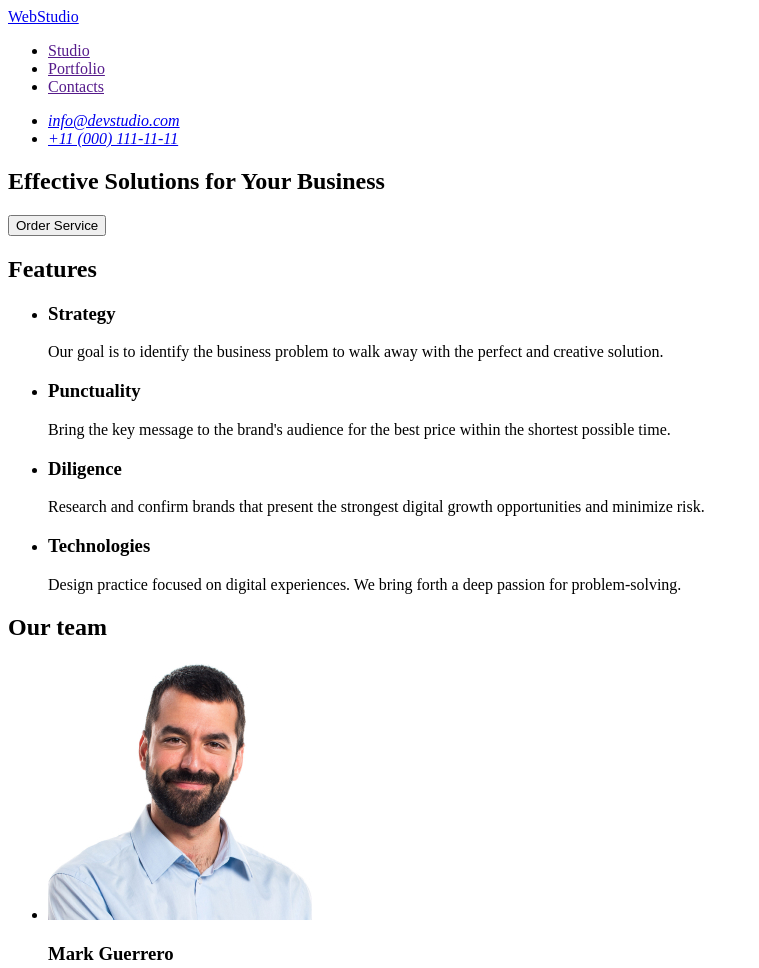
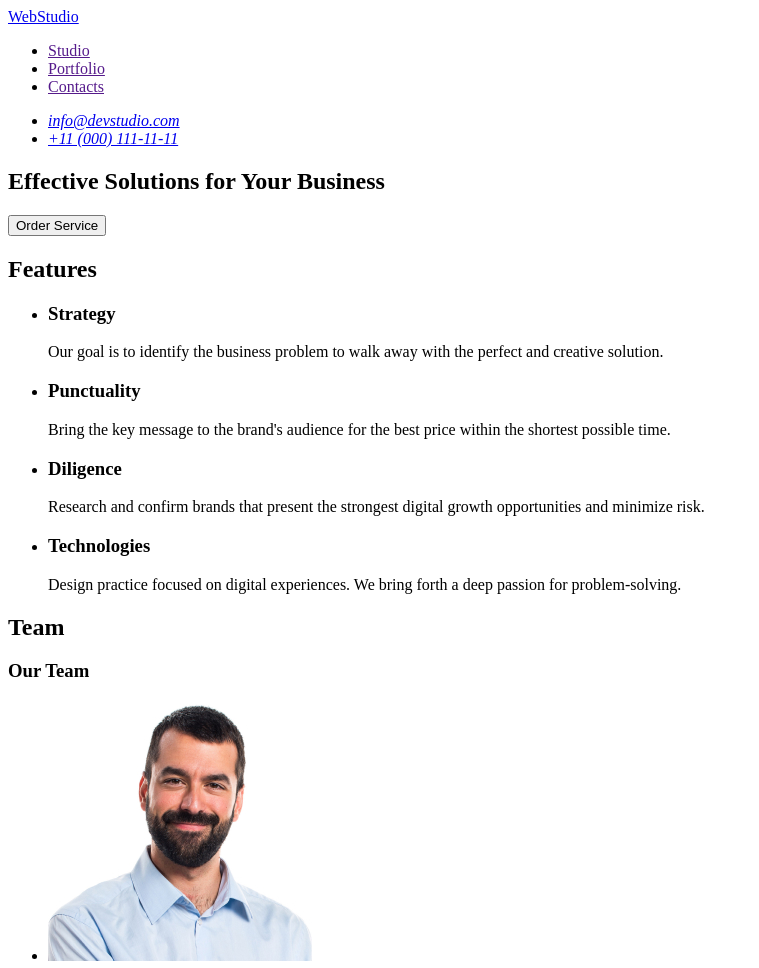
Before and after one commit to YuliiaSheremeta/goit-markup-hw-01, a plain HTML site: page index.html in a window 1280 px wide. Shown: the top 968 px of the page, without its empty margins (0-759 px from the left). Drawn offline with Linux system fonts and the light colour scheme.

Commit message:
add initial files

```diff
--- a/index.html
+++ b/index.html
@@ -67,7 +67,8 @@
       </section>
       <!--Section team-->
       <section>
-        <h2>Our team</h2>
+        <h2>Team</h2>
+        <h3>Our Team</h3>
         <ul>
           <li>
             <img
@@ -110,7 +111,7 @@
     <footer>
       <!--Logo footer-->
 
-      <a href="./index.htm">WebStudio</a>
+      <a href="./index.html">WebStudio</a>
       <p>
         Increase the flow of customers and sales for your business with digital
         marketing & growth solutions.
```
